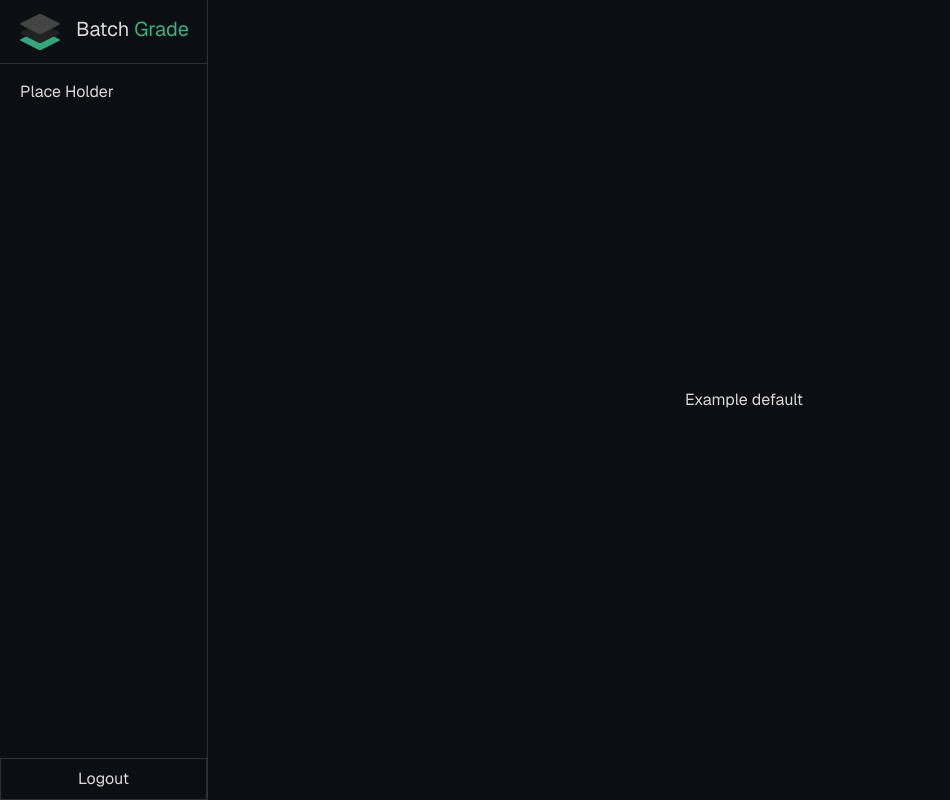
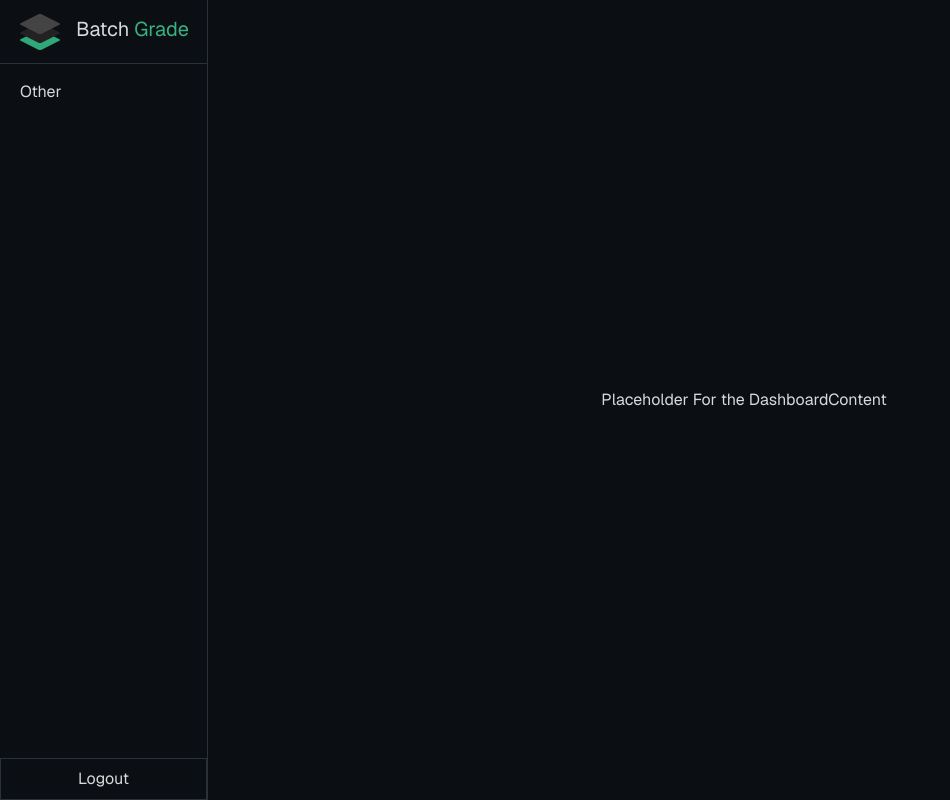
Before and after one commit to NicholasAMartinez/batchgrade-portal, a Next.js app: page /dashboard in a window 1280 px wide. Shown: the whole page, without its empty margins (0-950 px from the left). Built offline with nearby package versions, Linux system fonts and the light colour scheme.

Commit message:
feat: Dashboard component setup

```diff
--- a/app/dashboard/page.tsx
+++ b/app/dashboard/page.tsx
@@ -2,10 +2,11 @@
 
 import { Sidenav } from "@/components/sidenav";
 import { useState } from "react";
+import { DashboardContent } from "@/components/dashboard/dashboard"
 import type { SidenavItem } from "@/components/sidenav";
 
 const sidenavItems: SidenavItem[] = [
-  { label: "Place Holder", value: "placeholder" }
+  { label: "Other", value: "other" }
 ];
 
 export default function Home() {
@@ -25,15 +26,11 @@ export default function Home() {
       {/* Main Content */}
       <main className="flex flex-1 items-center justify-center">
         {/* Default Landing Content */}
-        {!activeItem && (
-          <div>
-            Example default
-          </div>
-        )}
+        {!activeItem && ( <DashboardContent /> )}
 
-        {activeItem === "placeholder" && (
-          <div>
-            Sample
+        {activeItem === "other" && (
+          <div className="text-xl">
+            This is simply an example of how it could be extended or CRUD features separated into their own "pages".
           </div>
         )}
 
--- /dev/null
+++ b/components/dashboard/dashboard.tsx
@@ -0,0 +1,13 @@
+
+
+
+export function DashboardContent() {
+  return (
+    <div>
+
+      Placeholder For the DashboardContent
+
+    </div>
+
+  );
+}
```
